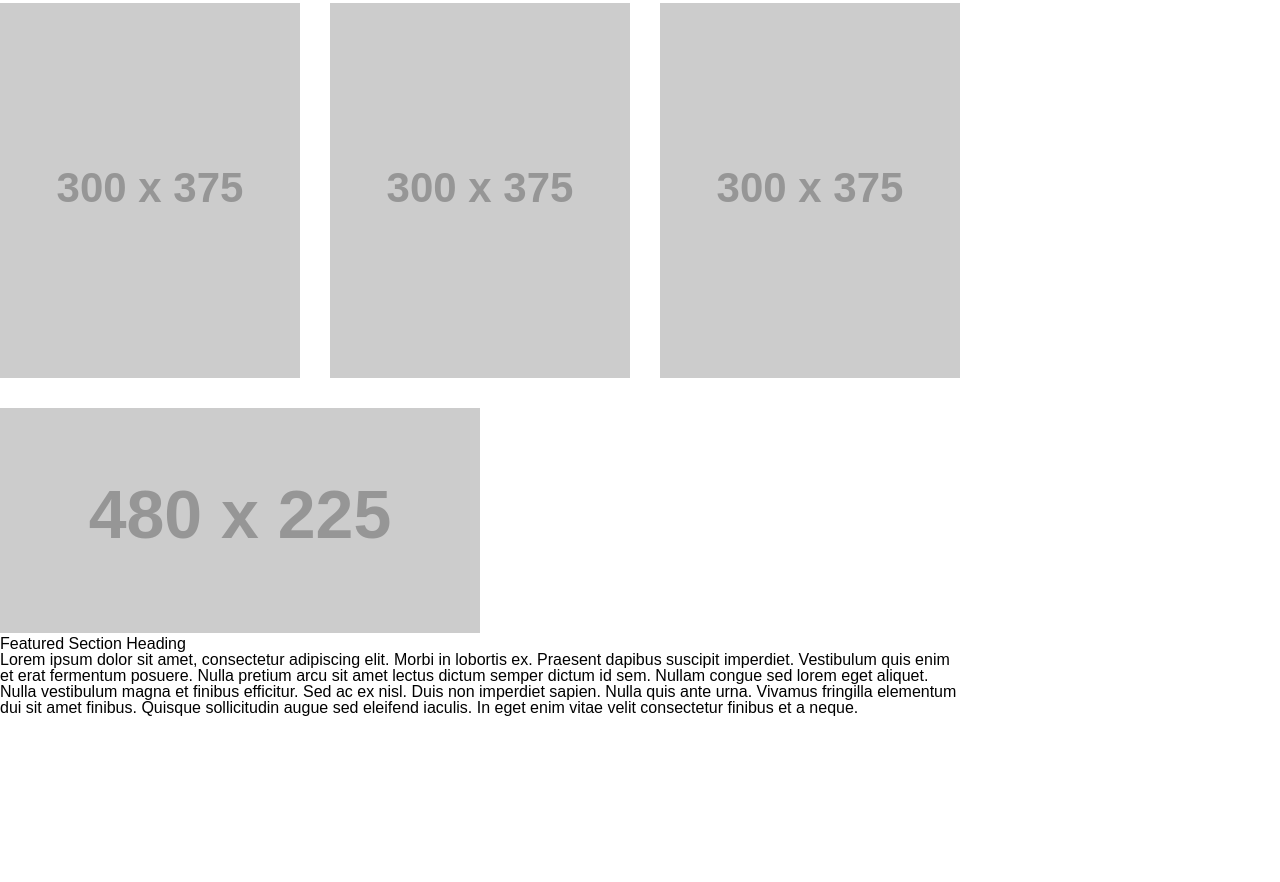
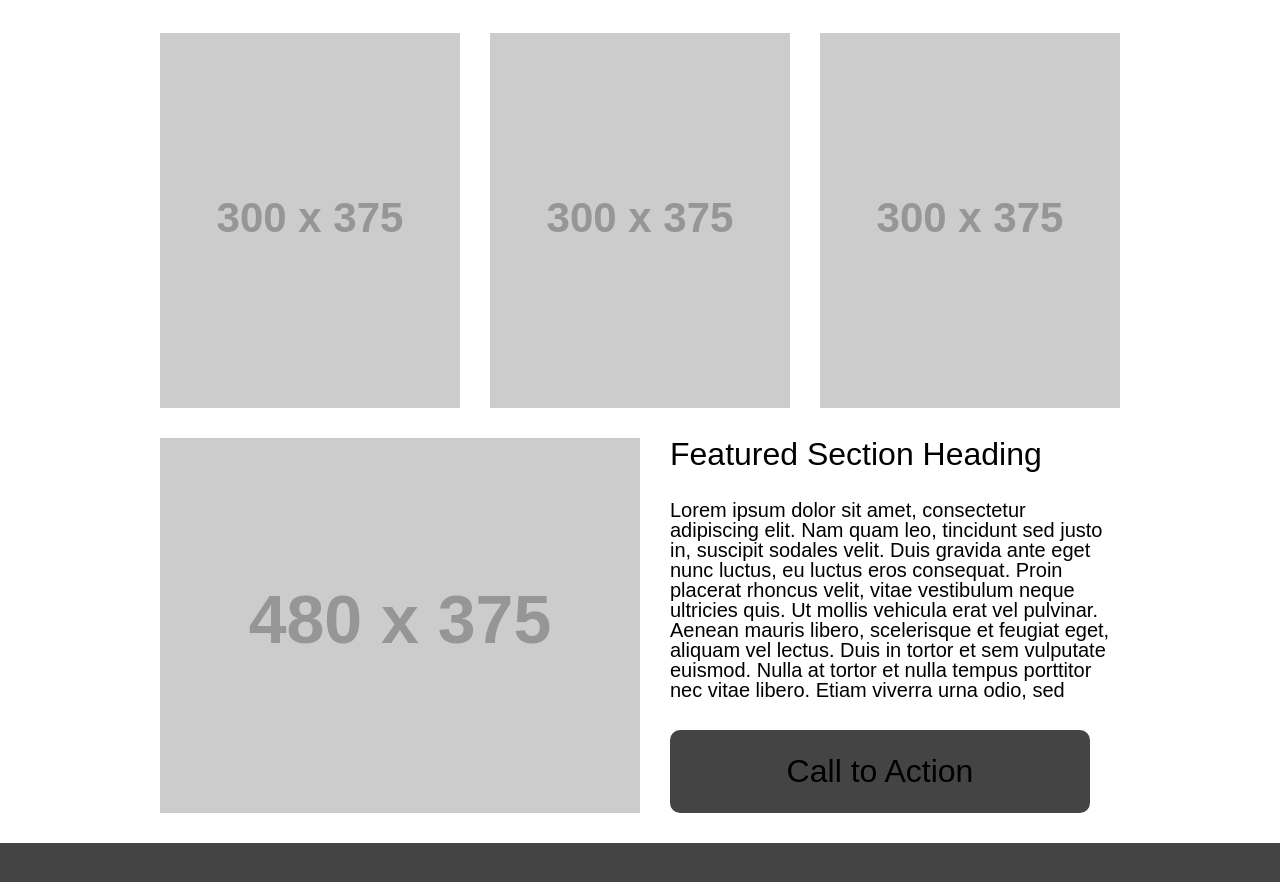
Before and after one commit to BenSTay/wireframe-exercise, a plain HTML site: page index.html in a window 1280 px wide. Shown: the part 580-1462 px from the top of the page. Before the commit the page ends 1296 px from the top, so only its background shows below. Drawn offline with Linux system fonts and the light colour scheme; placeholder pictures from the web are drawn by us.

Commit message:
Finished project

```diff
--- a/css/style.css
+++ b/css/style.css
@@ -1,5 +1,8 @@
 body {
-  width: 960px;
+  /* position: absolute;
+  left: 50%;
+  transform: translate(-50%,0%);
+  width: 960px; */
   font-family: Arial, Helvetica, sans-serif;
 }
 
@@ -9,7 +12,9 @@ header {
 }
 
 nav {
-  width: 100%;
+  width: 960px;
+  margin: 0 auto;
+  padding: 15px;
 }
 
 header img {
@@ -25,6 +30,16 @@ nav li {
   display: inline-block;
   line-height: 70px;
   padding: 0 34px;
+  color: #AAA;
+}
+
+main {
+  width: 960px;
+  margin: 0 auto;
+}
+
+main > img {
+  margin: 30px 30px 0 0;
 }
 
 main ul {
@@ -39,3 +54,44 @@ main ul li {
 main ul li:last-child {
   margin-right: 0;
 }
+
+main ul + img {
+  float: left;
+  margin: 0 30px 30px 0;
+}
+
+main h2 {
+  margin-bottom: 30px;
+  font-size: 32px;
+}
+
+main p {
+  width: 450px;
+  height: 200px;
+  overflow-y: scroll;
+  font-size: 125%;
+  margin: 0 30px 30px 0;
+}
+
+div {
+  border-radius: 10px;
+  display: inline-block;
+  width: 420px;
+  height: 83px;
+  background-color: #444;
+  margin: 0 30px 30px 0;
+  text-align: center;
+  line-height: 83px;
+  font-size: 200%;
+}
+
+div:hover {
+  background-color: #888;
+}
+
+
+
+footer {
+  height: 100px;
+  background-color: #444;
+}
--- a/index.html
+++ b/index.html
@@ -24,11 +24,18 @@
         <li><img src="https://placehold.it/300x375/111"></li>
         <li><img src="https://placehold.it/300x375/111"></li>
       </ul>
-      <img src="https://placehold.it/480x225/111">
-      <h2>Featured Section Heading</h2>
-      <p>Lorem ipsum dolor sit amet, consectetur adipiscing elit. Morbi in lobortis ex. Praesent dapibus suscipit imperdiet. Vestibulum quis enim et erat fermentum posuere. Nulla pretium arcu sit amet lectus dictum semper dictum id sem. Nullam congue sed lorem eget aliquet. Nulla vestibulum magna et finibus efficitur. Sed ac ex nisl. Duis non imperdiet sapien. Nulla quis ante urna. Vivamus fringilla elementum dui sit amet finibus. Quisque sollicitudin augue sed eleifend iaculis. In eget enim vitae velit consectetur finibus et a neque.</p>
+        <img src="https://placehold.it/480x375/111">
+        <h2>Featured Section Heading</h2>
+        <p>Lorem ipsum dolor sit amet, consectetur adipiscing elit. Nam quam leo, tincidunt sed justo in, suscipit sodales velit. Duis gravida ante eget nunc luctus, eu luctus eros consequat. Proin placerat rhoncus velit, vitae vestibulum neque ultricies quis. Ut mollis vehicula erat vel pulvinar. Aenean mauris libero, scelerisque et feugiat eget, aliquam vel lectus. Duis in tortor et sem vulputate euismod. Nulla at tortor et nulla tempus porttitor nec vitae libero. Etiam viverra urna odio, sed fermentum turpis pellentesque eget.
+        Sed ut laoreet sapien, sit amet auctor est. Phasellus faucibus urna a suscipit commodo. Proin lacinia, tellus eu consequat lobortis, neque dolor molestie turpis, id iaculis metus sapien non justo. Duis eleifend magna at nibh faucibus rhoncus. Lorem ipsum dolor sit amet, consectetur adipiscing elit. Vivamus nisl ante, lobortis a semper at, varius a quam. Proin feugiat vitae nunc tristique varius. Suspendisse nec lacinia justo. Donec nulla lectus, viverra sit amet lacus vitae, mollis fermentum dui. Suspendisse vitae varius lacus. Nam a tellus a lacus volutpat semper. Pellentesque turpis dolor, placerat at sollicitudin et, porta at metus. Nullam quis risus tortor. Vivamus finibus ut ex id gravida. Aliquam erat volutpat.
+
+        Ut id enim non risus tincidunt maximus at nec tortor. Curabitur fermentum augue et enim blandit malesuada. Donec sit amet posuere ligula. Sed eget fringilla lorem, quis eleifend leo. Nam efficitur enim id dui dictum, vitae auctor turpis tincidunt. Suspendisse potenti. Sed ut magna sit amet lectus mattis faucibus. Proin semper egestas risus ut feugiat. Nulla tincidunt elit vitae nisl aliquet, a condimentum ligula lobortis.
+
+        Ut id ipsum lectus. Duis rhoncus luctus turpis varius congue. Cras laoreet, ipsum ut rhoncus semper, sem justo venenatis arcu, sit amet tempor leo purus aliquet nunc. Suspendisse vel felis euismod, aliquet velit non, condimentum velit. Orci varius natoque penatibus et magnis dis parturient montes, nascetur ridiculus mus. Fusce ligula dolor, vulputate a facilisis eget, euismod eu odio. Nam maximus bibendum mattis. Curabitur et scelerisque nisi. Praesent eleifend odio a dignissim hendrerit. Aenean commodo sapien nulla, eu mattis ligula suscipit ut. Etiam posuere cursus neque, a ultricies dolor varius eget. Vestibulum rutrum tellus in convallis placerat.
+
+        Donec odio risus, rutrum et elit quis, eleifend efficitur eros. Cras ullamcorper in diam vitae feugiat. Aliquam rutrum nunc nisi, sed accumsan lorem condimentum quis. Etiam et tincidunt velit. Proin convallis massa id felis euismod faucibus. Maecenas pretium pharetra lacus in euismod. Curabitur sit amet risus risus. In porttitor, eros vitae tristique finibus, lectus nisl facilisis mi, vel cursus magna sapien ut ex. Fusce non ipsum imperdiet, efficitur metus ut, finibus tortor. Nunc vestibulum nunc sem, eu ultrices dui tincidunt at. Sed consequat cursus turpis, vitae rutrum diam posuere et. Pellentesque habitant morbi tristique senectus et netus et malesuada fames ac turpis egestas. Duis dictum semper malesuada. Phasellus eget eros vitae metus scelerisque aliquet. Morbi metus mi, tincidunt nec orci ac, placerat elementum ipsum.</p>
+      <div>Call to Action</div>
     </main>
-    <footer>
-    </footer>
+    <footer></footer>
   </body>
 </html>
```
